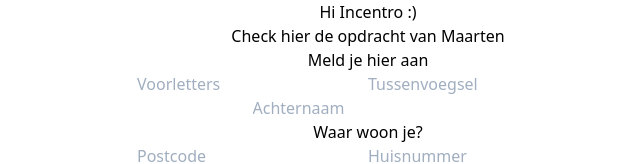
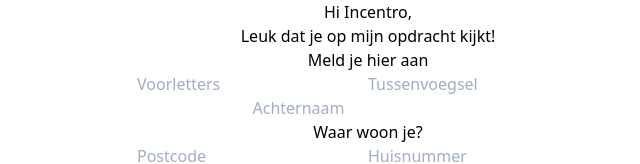
Before and after one commit to xererske/incentro-assignment, a Nuxt app: page / in a window 1280 px wide. Shown: the top 164 px of the page, without its empty margins (272-912 px from the left). Built offline with nearby package versions, Linux system fonts and the light colour scheme.

Commit message:
@change added to clean-input.vue

```diff
--- a/components/clean-input.vue
+++ b/components/clean-input.vue
@@ -7,6 +7,7 @@
         :pattern="pattern"
         :value="value"
         @input="updateValue($event.target.value)"
+        @change="valueIsChanged()"
         :class="disabled ? 'text-gray-600' : ''"
     )
 </template>
@@ -42,6 +43,9 @@
         updateValue(value) {
             this.$emit('input', value)
         },
+        valueIsChanged() {
+            this.$emit('change')
+        }
     }
 }
 </script>
--- a/components/clean-p.vue
+++ b/components/clean-p.vue
@@ -1,5 +1,5 @@
 <template lang="pug">
-    p.mb-1 {{text}}
+    p.mb-1.font-semibold {{text}}
 </template>
 
 <script>
--- a/pages/index.vue
+++ b/pages/index.vue
@@ -1,8 +1,8 @@
 <template lang="pug">
   .container.max-w-screen-sm.px-3
     incentro-section
-      h1 Hi Incentro :)
-      p Check hier de opdracht van Maarten
+      h1 Hi Incentro,
+      p Leuk dat je op mijn opdracht kijkt!
     incentro-section
       form
         clean-p(text='Meld je hier aan')
@@ -26,21 +26,19 @@
           )
         clean-p(text='Waar woon je?')
         form-group
-          input.flex-auto.block.w-full.border.border-gray-600.rounded-md.px-2.py-1.mx-2(
+          clean-input(
             type="text"
             placeholder="Postcode"
-            :required="true"
             pattern="^[1-9][0-9]{3} ?(([a-z]{2})||([A-Z]{2}))$"
+            @change="fetchLocation"
             v-model="form.zipcode"
-            @change="fetchLocation"
             :class="errorBorder"
           )
-          input.flex-auto.block.w-full.border.border-gray-600.rounded-md.px-2.py-1.mx-2(
+          clean-input(
             type="number"
             placeholder="Huisnummer"
-            :required="true"
+            @change="fetchLocation"
             v-model="form.houseNumber"
-            @change="fetchLocation"
             :class="errorBorder"
           )
         form-group(classes='justify-center')
```
